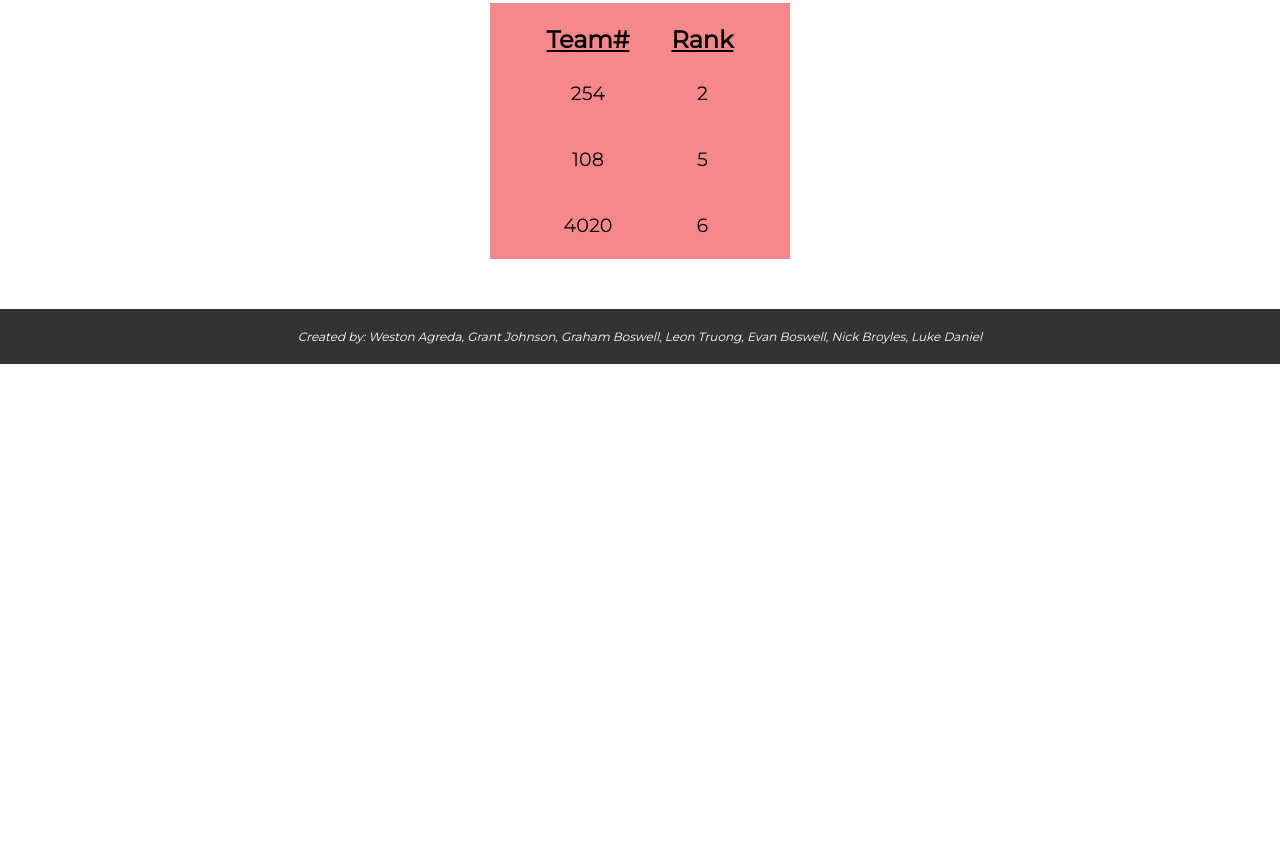
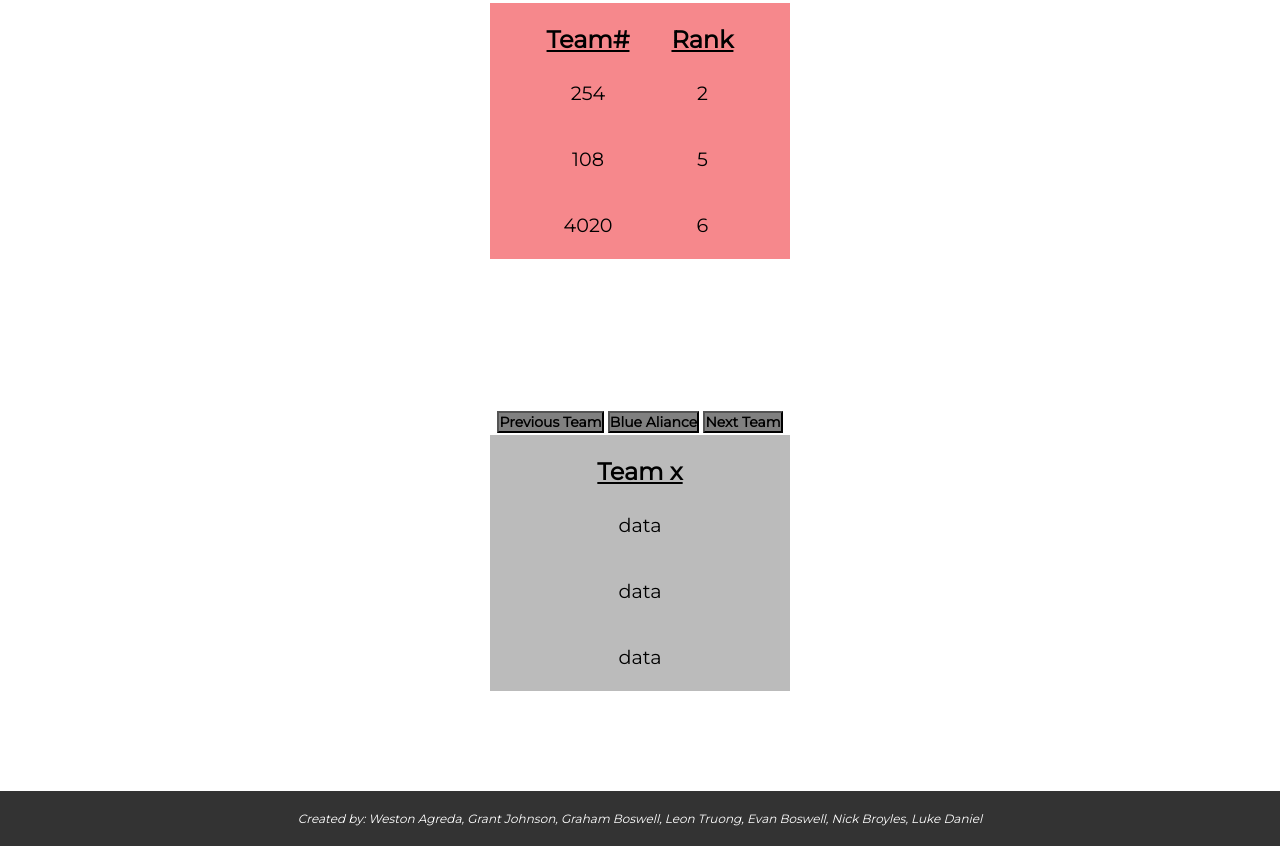
Before and after one commit to HVA-FRC-3824/firescout, a website with bundled scripts: page public/preview.html in a window 1280 px wide. Shown: the part 542-1388 px from the top of the page. Before the commit the page ends 906 px from the top, so only its background shows below. Built offline with nearby package versions, Linux system fonts and the light colour scheme; no server answers.

Commit message:
Did some css work on preview and attempted some js

```diff
--- a/public/css/preview.css
+++ b/public/css/preview.css
@@ -170,27 +170,26 @@ main  .teams .match-selector{
 }
 
 
-main td{
+main .teams td{
     text-align: center;
     padding:20px;
     font-size: larger;
 }
 
-main th{
+main .teams th{
     padding-top:20px;
     padding-bottom:5px;
     padding-left:20px;
     padding-right:20px;
     font-size:x-large;
-    text-underline-position: above;
 }
 
 main .blueTeam{
     margin-top:10px;
+    width:300px;
+    background-color: #0166b37c;
     margin-right:auto;
     margin-left:auto;
-    width:300px;
-    background-color: #0166b37c;
 }
 
 main .teams table{
@@ -203,11 +202,11 @@ main .teams .vs{
 }
 
 main .redTeam{
-    margin-right:auto;
-    margin-left:auto;
     width:300px;
     background-color: #ed1c2385;
     margin-bottom:50px;
+    margin-right:auto;
+    margin-left:auto;
 }
 
 
@@ -216,6 +215,55 @@ main .teams p{
     color: #000;
 }
 
+
+/* ==================================================QuickAna Section================================================== */
+main  .quickAna button{
+    -webkit-appearance: none;
+    -moz-appearance: none;
+    appearance: none;
+    font-size: 14px;
+    font-weight: 700;
+    text-align: center;
+    font-family: 'Montserrat';
+    background-color: grey;
+}
+
+main .quickAna{
+    margin-top: 150px;
+    text-align: center;
+    margin-left:auto;
+    margin-right:auto;
+
+}
+
+main .quickAna .listView{
+    text-align: center;
+    margin-left:auto;
+    margin-right:auto;
+    background-color: rgba(124, 124, 124, 0.514);
+    margin-bottom:100px;
+    width:300px;
+}
+
+main .quickAna table{
+        margin-left:auto;
+        margin-right:auto;
+        width:300px;
+}
+
+main .listView td{
+    text-align: center;
+    padding:20px;
+    font-size: larger;
+}
+
+main .listView th{
+    padding-top:20px;
+    padding-bottom:5px;
+    padding-left:20px;
+    padding-right:20px;
+    font-size:x-large;
+}
 
 
 /* ==================================================Footer Section================================================== */
--- a/public/js/preview.js
+++ b/public/js/preview.js
@@ -1,6 +1,31 @@
 import { writeData } from "./firebase.js";
 import { readData } from "./firebase.js";
 var s = 1;
+
+//Below code is taken straight from schedule.js
+function populateMatches(){
+    console.log(filteredJames);
+    for(i=0; i < filteredJames.length; i++){
+        document.getElementById("match").insertAdjacentHTML('beforeend',"<option>Match " + filteredJames[i].match_number + "</option>");
+    }
+}
+populateMatches();
+
+function displayMatchTeams(matchNum){
+    r1 = document.getElementById("redTeam1");
+    r2 = document.getElementById("redTeam2");
+    r3 = document.getElementById("redTeam3");
+    b1 = document.getElementById("blueTeam1");
+    b2 = document.getElementById("blueTeam2");
+    b3 = document.getElementById("blueTeam3");
+    r1.innerHTML = filteredJames[matchNum-1].alliances.red.team_keys[0].slice(3);
+    r2.innerHTML = filteredJames[matchNum-1].alliances.red.team_keys[1].slice(3);
+    r3.innerHTML = filteredJames[matchNum-1].alliances.red.team_keys[2].slice(3);
+    b1.innerHTML = filteredJames[matchNum-1].alliances.blue.team_keys[0].slice(3);
+    b2.innerHTML = filteredJames[matchNum-1].alliances.blue.team_keys[1].slice(3);
+    b3.innerHTML = filteredJames[matchNum-1].alliances.blue.team_keys[2].slice(3);
+}
+//end copied code
 
 function wData(name, score){
     s = score + s;
--- a/public/preview.html
+++ b/public/preview.html
@@ -60,6 +60,10 @@
         <a href="./analytics.html">Analytics</a>
         <a href="./preview.html">Preview</a>
     </nav>
+
+
+
+
     <main>
         <section class="teams">
                 <select onChange="displayMatchTeams((document.getElementById('match').value).slice(6))" name="match num" class="match-selector" id="match">
@@ -72,8 +76,8 @@
                         <th><u>Rank</u></th>
                     </tr>
                     <tr>
-                        <td>254</td>
-                        <td id="b1">2</td>
+                        <td> 254</td> </td>
+                        <td>1</td>
                     </tr>
                     <tr>
                         <td>108</td>
@@ -105,7 +109,33 @@
                         <td>6</td>
                     </tr>
                 </table>
-            </div>
+
+        </section>
+
+        <section class="quickAna">
+            <table>
+               <th>
+                <button>Previous Team </button>
+                <button>Blue Aliance</button>
+                <button>Next Team</button>
+            </th>
+            </table>
+
+            <div class="listView">
+                <table>
+                    <tr>
+                        <th><u>Team x</u></th>
+                    </tr>
+                    <tr>
+                        <td>data</td>
+                    </tr>
+                    <tr>
+                        <td>data</td>
+                    </tr>
+                    <tr>
+                        <td>data</td>
+                    </tr>
+                </table>
         </section>
         <section class="footer">
             <div class="container">
```
